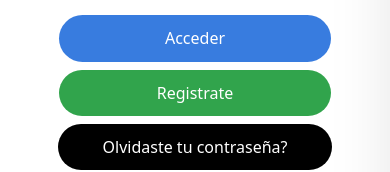
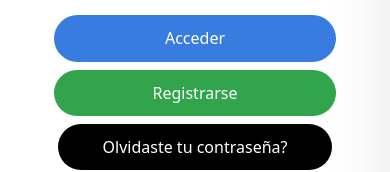
Before and after one commit to Donar-Tuc/ProyectoFinal, a React (Create React App) app: page /login in a window 390 px wide. Shown: the part 496-668 px from the top of the page. Built offline with nearby package versions, Linux system fonts and the light colour scheme.

Commit message:
login responsive prueba

```diff
--- a/src/Components/Pages/Login/Login.jsx
+++ b/src/Components/Pages/Login/Login.jsx
@@ -37,7 +37,7 @@
                     <button class="button1">Acceder</button>
 
                     <Link to="/registrarse">
-                      <button class="button2">Registrate</button>
+                      <button class="button2">Registrarse</button>
                     </Link>
                   </div>
 
```
